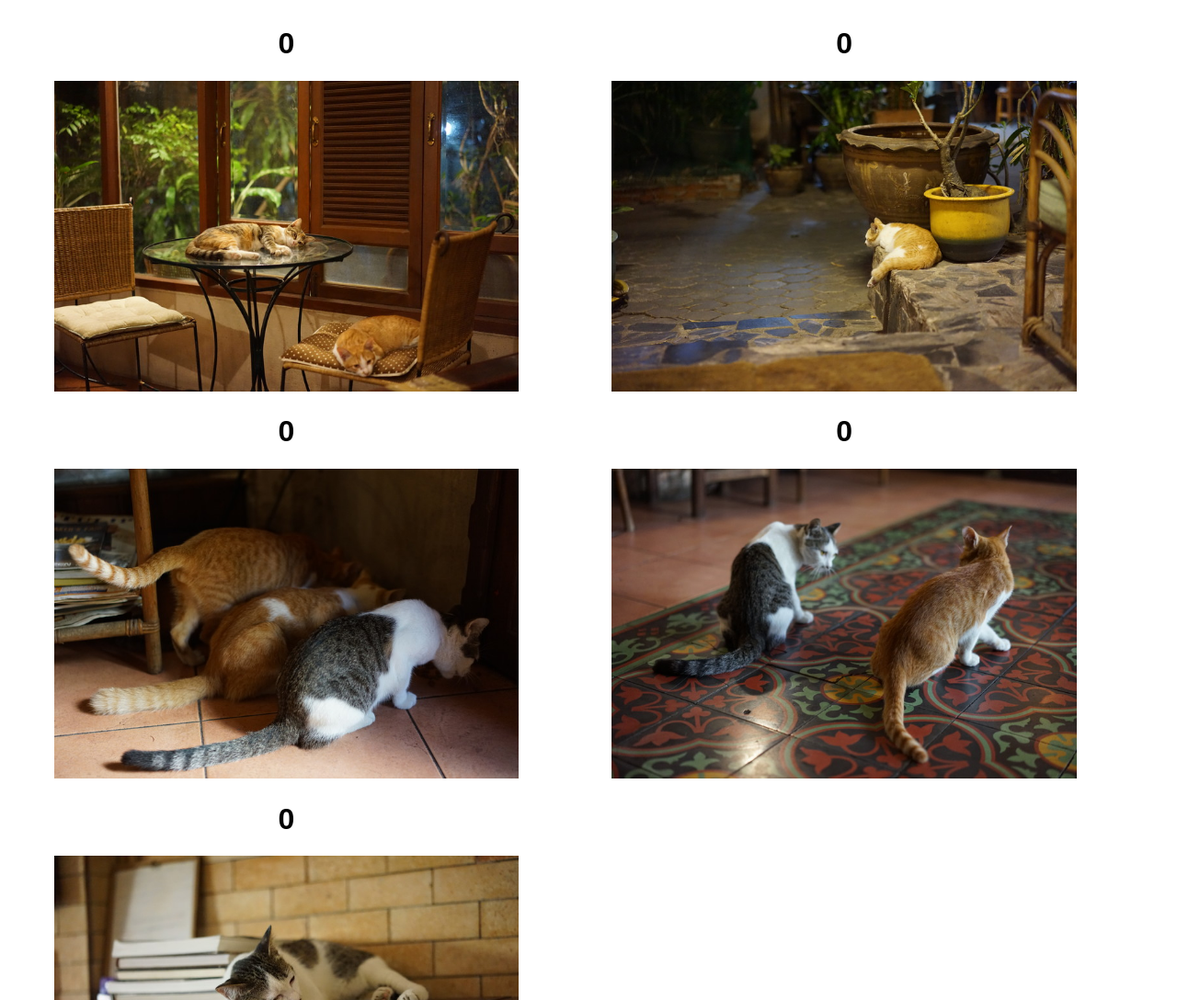
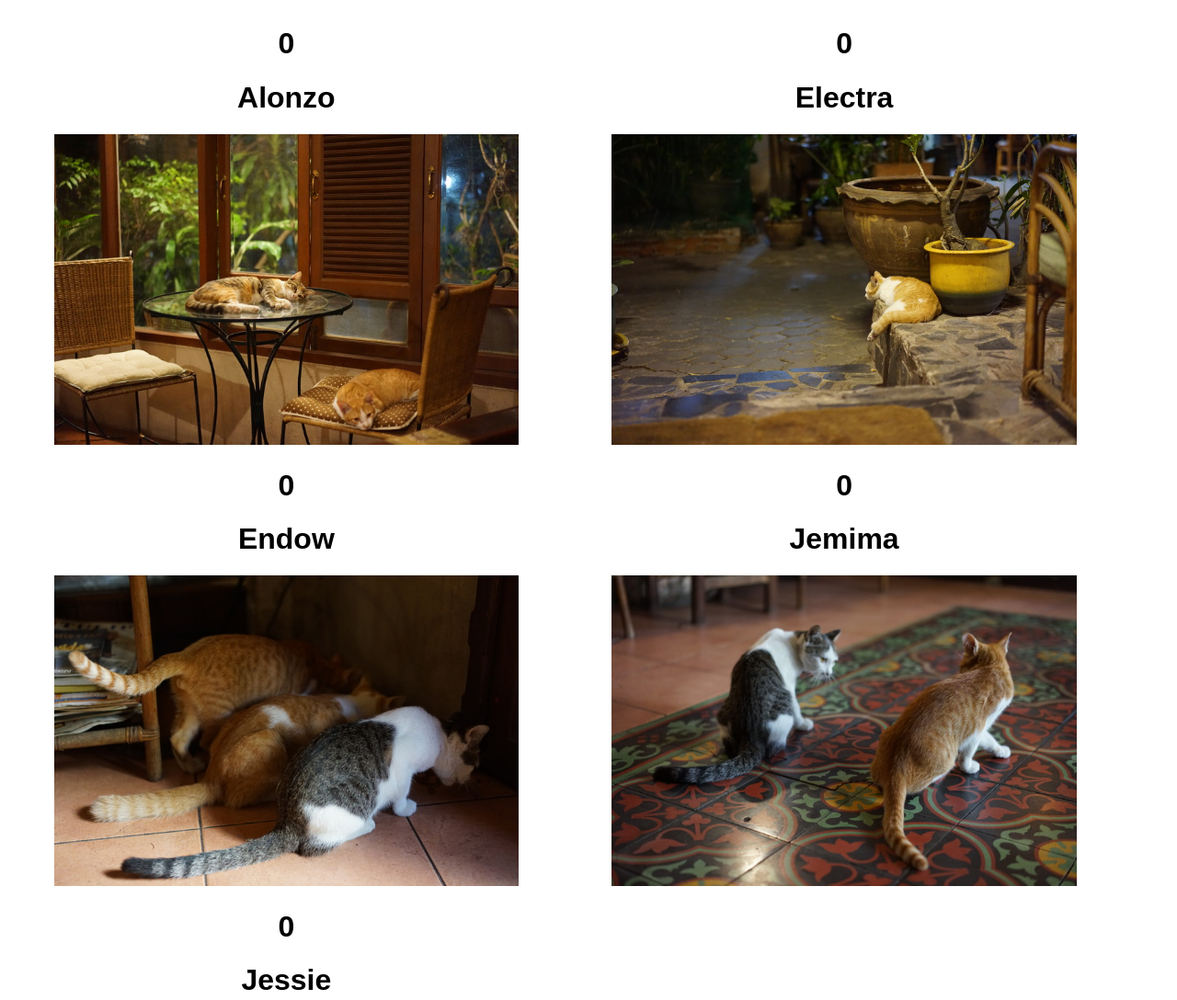
Before and after one commit to yaywang/Cat-Clicker, a plain HTML site: page index.html in a window 1280 px wide. Shown: the top 1088 px of the page at 92% size. Drawn offline with nearby package versions, Linux system fonts and the light colour scheme.

Commit message:
Correts the img tag id error, and adds cats' name to each cat div.

```diff
--- a/index.html
+++ b/index.html
@@ -34,30 +34,36 @@
 </head>
 
 <body>
+    <div class="nav">
+    </div>
+
+    <div class="content"></div>
+
     <script>
     var cats = [{
-        'name': 'alonzo',
+        'name': 'Alonzo',
         'alt': 'the cat Alonzo sleeps on a dining table'
     }, {
-        'name': 'electra',
+        'name': 'Electra',
         'alt': 'the cat Electra on duty near the gate'
     }, {
-        'name': 'endow',
+        'name': 'Endow',
         'alt': 'the cat Endow eats with two other cats'
     }, {
-        'name': 'jemima',
+        'name': 'Jemima',
         'alt': 'the cat Endow stares right into another cat'
     }, {
-        'name': 'jessie',
+        'name': 'Jessie',
         'alt': 'the cat Jessie on bookshelf'
     }];
 
     cats.HTMLcatImg = 'img src="images/cat-720.jpg" srcset="images/cat-360.jpg 360w, images/cat-720.jpg 720w, images/cat-1440.jpg 1440w, images/cat-2880.jpg 2880w, images/cat-7360.jpg 7360w" sizes="(max-device-width: 480px) 90vw, 40vw"';
 
     for (var i = 0; i < cats.length; i++) {
-        var formattedHTMLcatImg = cats.HTMLcatImg.replace(/cat/g, cats[i].name) + ' alt="' + cats[i].alt + '" ' +  'id="cat-img"';
-        var formattedHTMLcatDiv = '<div class="cat"><h1 id = "count-display" > 0 </h1><' + formattedHTMLcatImg +
-            '></div>';
+        var formattedHTMLcatImg = '<' + cats.HTMLcatImg.replace(/cat/g, cats[i].name.toLowerCase()) + ' alt="' + cats[i].alt + '" ' +  'id="cat-img"' + '>';
+        var HTMLcatName = '<h1>' + cats[i].name + '</h1>';
+        var formattedHTMLcatDiv = '<div class="cat"><h1 id = "count-display" > 0 </h1>' + HTMLcatName + formattedHTMLcatImg +
+            '</div>';
         $('body').append(formattedHTMLcatDiv);
     }
 
@@ -72,5 +78,4 @@
     });
     </script>
 </body>
-
 </html>
```
